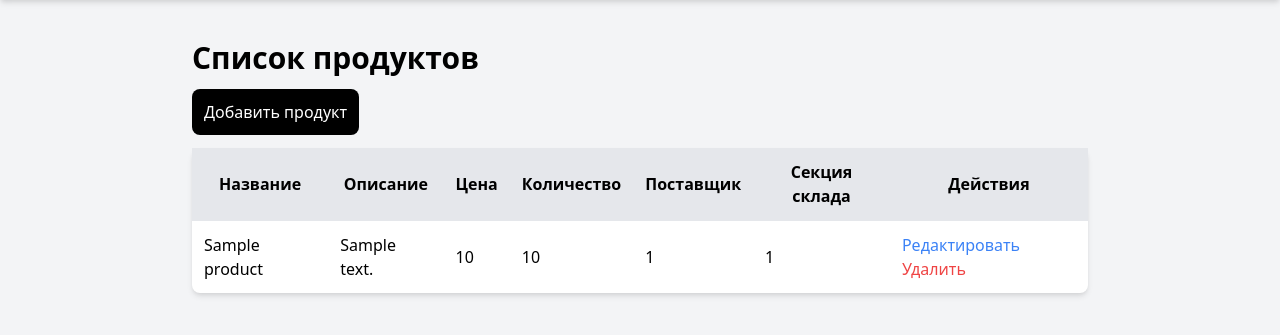
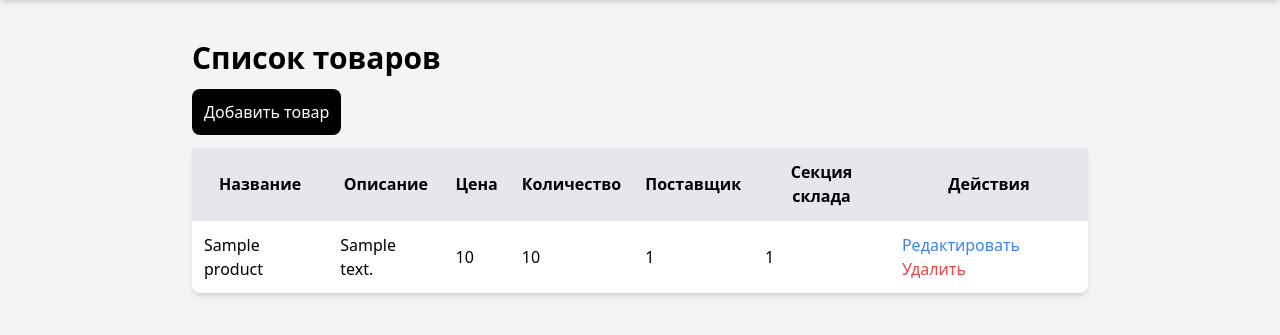
Before and after one commit to southrussian/auto_parts_store_erp, a Flask app: template carparts/templates/view_products.html in a window 1280 px wide. Shown: the part 60-395 px from the top of the page. Run offline with Flask 3, Linux system fonts and the light colour scheme; the template is opened without the code that fills it: most values are stand-ins (such as "Sample title", 1, 10 or a date in 2020).

Commit message:
little refactor

```diff
--- a/carparts/templates/view_products.html
+++ b/carparts/templates/view_products.html
@@ -13,8 +13,8 @@
         <a href="/" class="text-gray-600 hover:text-black">На главную</a>
     </nav>
     <div class="max-w-4xl mx-auto mt-10">
-        <h2 class="text-3xl font-semibold mb-6">Список продуктов</h2>
-        <a href="/add_product" class="bg-black text-white p-3 rounded-lg">Добавить продукт</a>
+        <h2 class="text-3xl font-semibold mb-6">Список товаров</h2>
+        <a href="/add_product" class="bg-black text-white p-3 rounded-lg">Добавить товар</a>
         <table class="w-full mt-6 bg-white shadow-md rounded-lg">
             <thead>
                 <tr class="bg-gray-200">
```
